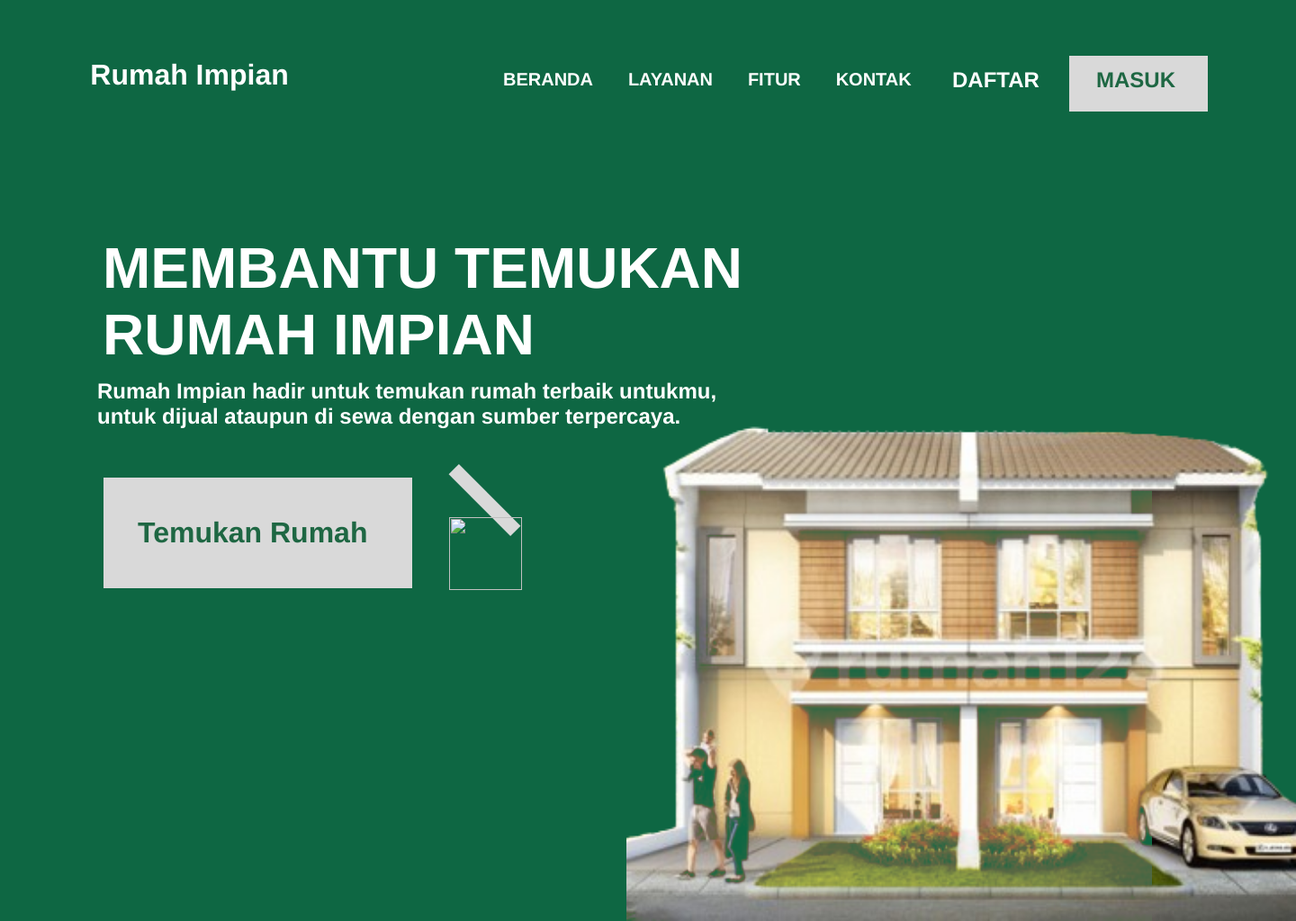
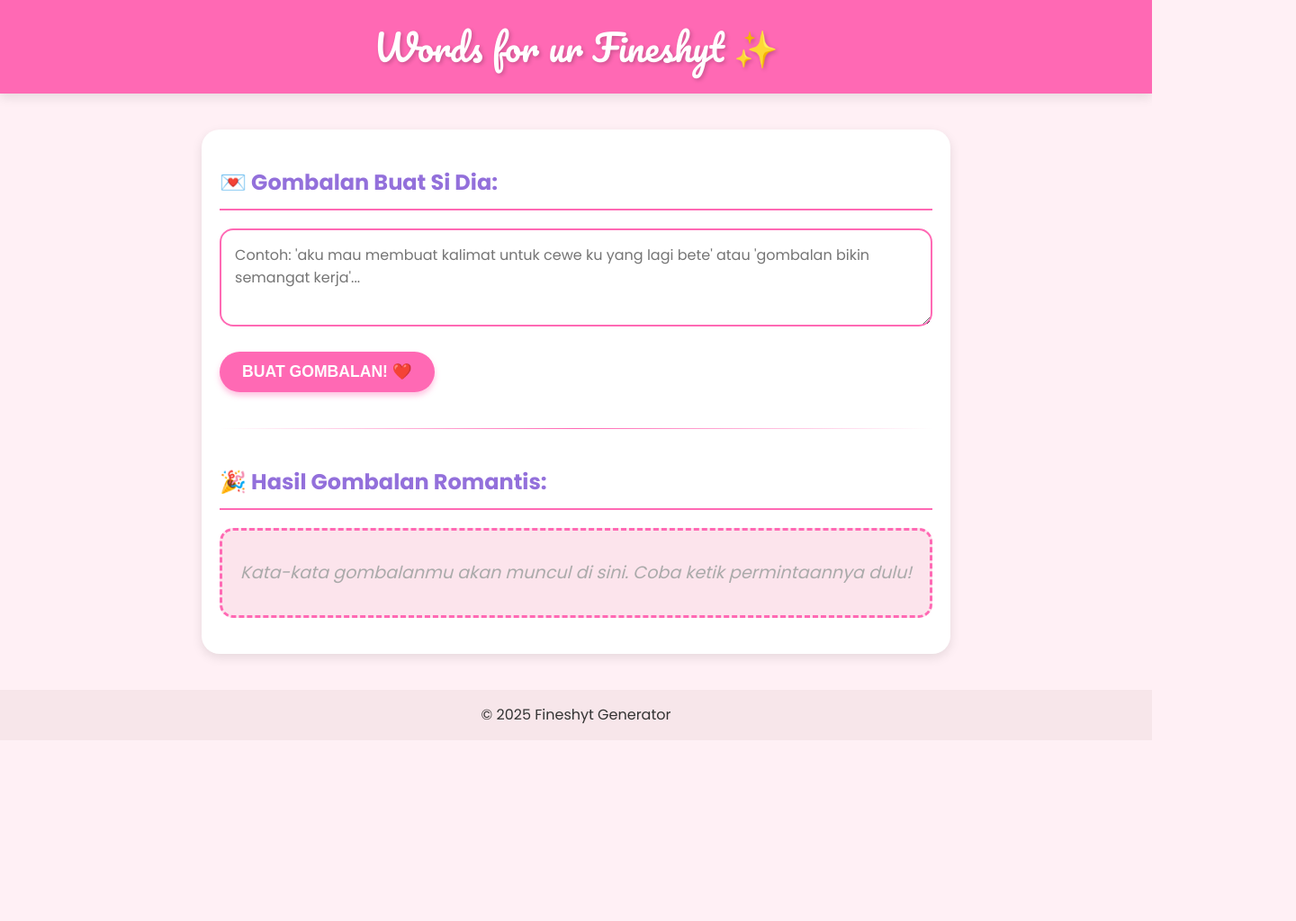
Before and after one commit to yesking-ilove-chicken/punya-lionel, a plain HTML site: page index.html in a window 1280 px wide. Shown: the whole page at 90% size, 1440 px wide, since content can reach past the window. After the commit the page ends 823 px from the top, so only its background shows below. Drawn offline with nearby package versions, Linux system fonts and the light colour scheme.

Commit message:
Add files via upload

```diff
--- a/index.html
+++ b/index.html
@@ -1,39 +1,46 @@
 <!DOCTYPE html>
-<html>
-  <head>
-    <meta name="viewport" content="width=device-width, initial-scale=1" />
-    <meta charset="utf-8" />
-    <link rel="stylesheet" href="globals.css" />
-    <link rel="stylesheet" href="style.css" />
-  </head>
-  <body>
-    <div class="desktop">
-      <div class="div">
-        <div class="judul">Rumah Impian</div>
-        <div class="overlap">
-          <div class="BERANDA-LAYANAN">
-            BERANDA&nbsp;&nbsp;&nbsp;&nbsp;&nbsp;&nbsp; LAYANAN&nbsp;&nbsp;&nbsp;&nbsp;&nbsp;&nbsp;
-            FITUR&nbsp;&nbsp;&nbsp;&nbsp;&nbsp;&nbsp; KONTAK
-          </div>
-          <div class="text-wrapper">DAFTAR</div>
-          <div class="rectangle"></div>
-          <div class="text-wrapper-2">MASUK</div>
-        </div>
-        <img class="img" src="img/rectangle-1.svg" />
-        <div class="overlap-group">
-          <div class="overlap-group-2">
-            <div class="text-wrapper-3">MEMBANTU TEMUKAN RUMAH IMPIAN</div>
-            <p class="rumah-impian-hadir">
-              Rumah Impian hadir untuk temukan rumah terbaik untukmu,<br />
-              untuk dijual ataupun di sewa dengan sumber terpercaya.
-            </p>
-            <img class="rectangle-2" src="gambar rumah onel.png.png" />
-          </div>
-          <div class="div-wrapper"><div class="text-wrapper-4">Temukan Rumah</div></div>
-          <div class="rectangle-3"></div>
-          <img class="rectangle-4" src="img/rectangle-5.svg" />
-        </div>
-      </div>
-    </div>
-  </body>
+<html lang="id">
+<head>
+    <meta charset="UTF-8">
+    <meta name="viewport" content="width=device-width, initial-scale=1.0">
+    <title>Words for ur Fineshyt | Gombalan Romantis</title>
+    <link rel="stylesheet" href="style.css">
+    <link href="https://fonts.googleapis.com/css2?family=Pacifico&family=Poppins:wght@300;400;700&display=swap" rel="stylesheet">
+    <script src="https://cdn.jsdelivr.net/npm/canvas-confetti@1.6.0/dist/confetti.browser.js"></script>
+</head>
+<body>
+    <header>
+        <div class="logo">Words for ur Fineshyt ✨</div>
+    </header>
+
+    <main class="container">
+        <section class="input-section">
+            <label for="permintaan">
+                <h2>💌 Gombalan Buat Si Dia:</h2>
+            </label>
+            <textarea id="permintaan" placeholder="Contoh: 'aku mau membuat kalimat untuk cewe ku yang lagi bete' atau 'gombalan bikin semangat kerja'..." rows="3"></textarea>
+            <button id="buatGombalanBtn" class="primary-btn">
+                Buat Gombalan! ❤️
+            </button>
+        </section>
+
+        <div class="separator"></div>
+
+        <section class="output-section">
+            <h2>🎉 Hasil Gombalan Romantis:</h2>
+            <div id="hasilGombalan" class="gombalan-box">
+                <p class="placeholder-text">Kata-kata gombalanmu akan muncul di sini. Coba ketik permintaannya dulu!</p>
+            </div>
+            <button id="salinGombalanBtn" class="secondary-btn" style="display: none;">
+                Salin Gombalan
+            </button>
+        </section>
+    </main>
+
+    <footer>
+        <p>&copy; 2025 Fineshyt Generator</p>
+    </footer>
+
+    <script src="script.js"></script>
+</body>
 </html>
--- /dev/null
+++ b/script.js
@@ -0,0 +1,117 @@
+// Data Gombalan: Kelompokkan berdasarkan kata kunci sederhana
+const gombalanData = {
+    // Kategori "bete"
+    bete: [
+        "Kenapa kamu bete, Sayang? Aku janji bakal jadi badut pribadimu hari ini biar senyummu balik lagi.",
+        "Marah-marah aja tetep lucu, apalagi kalau senyum. Jangan bete lama-lama ya, nanti aku kangen manisnya senyummu.",
+        "Aku tahu kamu bete, tapi kamu tahu gak? Bete-nya kamu itu kayak magnet, bikin aku makin tertarik buat hibur kamu.",
+        "Kamu seperti matahari, walau lagi 'mendung' (bete), cahayanya (cinta) tetap menerangi hariku. Maafin aku ya.",
+        "Stop betenya dong! Aku mau ngajak kamu lari, tapi bukan lari dari masalah, tapi lari ke pelukan aku."
+    ],
+    // Kategori "kerja" atau "semangat"
+    kerja: [
+        "Semangat kerjanya, Sayang! Ingat, secangkir kopi aja kalah manis sama semangat dan senyum kamu hari ini.",
+        "Aku tahu kamu lagi sibuk, tapi jangan lupa istirahat, ya. Kamu itu 'proyek' paling berharga di hidupku.",
+        "Walaupun kita jauh, semangat kerjamu itu kayak sinyal 5G, kenceng banget. Aku selalu dukung kamu!",
+        "Fokus kerjanya! Biar cepet kelar, terus kita bisa 'meeting' romantis bareng. Love you!"
+    ],
+    // Kategori "kangen"
+    kangen: [
+        "Kalau rindu dihitung pakai kilometer, mungkin aku udah keliling bumi berkali-kali. Cepet ketemu, yuk?",
+        "Kamu tahu gak bedanya kamu sama bulan? Kalau bulan jauh, kalau kamu... juga jauh. Makanya aku kangen banget!",
+        "Aku rela jadi tukang pos, asalkan yang aku kirim dan terima cuma surat cinta dari kamu setiap hari.",
+        "Kangen itu kayak hujan, datang tiba-tiba. Kalau kamu, datangnya di hatiku dan gak pernah pergi."
+    ],
+    // Gombalan Umum (Jika kata kunci tidak ditemukan)
+    umum: [
+        "Aku rela ikut lomba lari keliling dunia, asalkan engkau yang menjadi garis finishnya.",
+        "Kamu itu seperti garam di lautan, tidak terlihat namun akan selalu ada untuk selamanya.",
+        "Meskipun hari ini hujan, di hatiku selalu ada pelangi karena kamu selalu ada disana.",
+        "Aku ingin seperti sendok dan garpu, selalu berdampingan di setiap waktu makan, eh, maksudnya di setiap waktu hidupku.",
+        "Aku nggak perlu wanita yang sempurna, tapi aku butuh kamu yang selalu menyempurnakan hari-hariku."
+    ]
+};
+
+// --- DOM Elements ---
+const permintaanTextarea = document.getElementById('permintaan');
+const buatGombalanBtn = document.getElementById('buatGombalanBtn');
+const hasilGombalanDiv = document.getElementById('hasilGombalan');
+const salinGombalanBtn = document.getElementById('salinGombalanBtn');
+
+// --- Fungsi Utama ---
+function generateGombalan() {
+    const permintaan = permintaanTextarea.value.toLowerCase().trim();
+    let selectedCategory = 'umum';
+
+    if (!permintaan) {
+        hasilGombalanDiv.innerHTML = '<p class="placeholder-text">Mohon masukkan permintaanmu dulu ya, Sayang!</p>';
+        salinGombalanBtn.style.display = 'none';
+        return;
+    }
+
+    // Logika Pemilihan Kategori Sederhana (Kata Kunci)
+    if (permintaan.includes('bete') || permintaan.includes('marah') || permintaan.includes('ngambek')) {
+        selectedCategory = 'bete';
+    } else if (permintaan.includes('kerja') || permintaan.includes('semangat') || permintaan.includes('sibuk')) {
+        selectedCategory = 'kerja';
+    } else if (permintaan.includes('kangen') || permintaan.includes('rindu') || permintaan.includes('jauh')) {
+        selectedCategory = 'kangen';
+    }
+
+    // Ambil gombalan acak dari kategori yang dipilih
+    const gombalanList = gombalanData[selectedCategory];
+    const randomIndex = Math.floor(Math.random() * gombalanList.length);
+    const gombalan = gombalanList[randomIndex];
+
+    // Tampilkan Hasil
+    hasilGombalanDiv.innerHTML = `<p class="gombalan-text">${gombalan}</p>`;
+    salinGombalanBtn.style.display = 'inline-block';
+
+    // Efek Konfeti (Interaktif/Unik)
+    triggerConfetti();
+}
+
+// Fungsi Konfeti (Diambil dari CDN)
+function triggerConfetti() {
+    const defaults = { startVelocity: 30, spread: 360, ticks: 60, zIndex: 0 };
+
+    function randomInRange(min, max) {
+        return Math.random() * (max - min) + min;
+    }
+
+    confetti({
+        ...defaults,
+        particleCount: 100,
+        origin: { x: randomInRange(0.1, 0.3), y: randomInRange(0.7, 0.9) },
+        colors: ['#FF69B4', '#9370DB', '#FFFFFF']
+    });
+
+    confetti({
+        ...defaults,
+        particleCount: 100,
+        origin: { x: randomInRange(0.7, 0.9), y: randomInRange(0.7, 0.9) },
+        colors: ['#FF69B4', '#9370DB', '#FFFFFF']
+    });
+}
+
+// Fungsi Salin
+function salinGombalan() {
+    const gombalanText = hasilGombalanDiv.querySelector('.gombalan-text').textContent;
+
+    navigator.clipboard.writeText(gombalanText).then(() => {
+        salinGombalanBtn.textContent = 'Tersalin! ✅';
+        salinGombalanBtn.disabled = true;
+
+        setTimeout(() => {
+            salinGombalanBtn.textContent = 'Salin Gombalan';
+            salinGombalanBtn.disabled = false;
+        }, 1500);
+    }).catch(err => {
+        console.error('Gagal menyalin: ', err);
+        alert('Gagal menyalin teks. Silakan salin manual.');
+    });
+}
+
+// --- Event Listeners ---
+buatGombalanBtn.addEventListener('click', generateGombalan);
+salinGombalanBtn.addEventListener('click', salinGombalan);
--- a/style.css
+++ b/style.css
@@ -1,185 +1,185 @@
-.desktop {
-  background-color: #0e6743;
-  display: grid;
-  justify-items: center;
-  align-items: start;
-  width: 100vw;
+/* Import Font */
+@import url('https://fonts.googleapis.com/css2?family=Pacifico&family=Poppins:wght@300;400;700&display=swap');
+
+:root {
+    --primary-color: #FF69B4; /* Hot Pink - Romantis */
+    --secondary-color: #9370DB; /* Medium Purple */
+    --text-dark: #333;
+    --text-light: #fff;
+    --bg-light: #FFF0F5; /* Lavender Blush - Background Lembut */
+    --shadow: 0 4px 12px rgba(0, 0, 0, 0.1);
 }
 
-.desktop .div {
-  background-color: #0e6743;
-  overflow: hidden;
-  mix-blend-mode: lighten;
-  width: 1440px;
-  height: 1024px;
-  position: relative;
+* {
+    box-sizing: border-box;
+    margin: 0;
+    padding: 0;
 }
 
-.desktop .judul {
-  position: absolute;
-  width: 313px;
-  top: 65px;
-  left: 54px;
-  font-family: "Inter-ExtraBold", Helvetica;
-  font-weight: 800;
-  color: #ffffff;
-  font-size: 32px;
-  text-align: center;
-  letter-spacing: 0;
-  line-height: normal;
+body {
+    font-family: 'Poppins', sans-serif;
+    background-color: var(--bg-light);
+    color: var(--text-dark);
+    line-height: 1.6;
+    min-height: 100vh;
+    display: flex;
+    flex-direction: column;
 }
 
-.desktop .overlap {
-  position: absolute;
-  width: 853px;
-  height: 102px;
-  top: 62px;
-  left: 559px;
+/* Header & Footer */
+header {
+    background-color: var(--primary-color);
+    color: var(--text-light);
+    padding: 20px 0;
+    text-align: center;
+    box-shadow: var(--shadow);
 }
 
-.desktop .BERANDA-LAYANAN {
-  position: absolute;
-  width: 806px;
-  top: 15px;
-  left: 0;
-  font-family: "Inter-ExtraBold", Helvetica;
-  font-weight: 800;
-  color: #ffffff;
-  font-size: 20px;
-  letter-spacing: 0;
-  line-height: normal;
+.logo {
+    font-family: 'Pacifico', cursive;
+    font-size: 2.5em;
+    text-shadow: 2px 2px 4px rgba(0, 0, 0, 0.2);
 }
 
-.desktop .text-wrapper {
-  position: absolute;
-  width: 177px;
-  top: 13px;
-  left: 499px;
-  font-family: "Inter-ExtraBold", Helvetica;
-  font-weight: 800;
-  color: #ffffff;
-  font-size: 24px;
-  letter-spacing: 0;
-  line-height: normal;
+footer {
+    text-align: center;
+    padding: 15px 0;
+    margin-top: auto;
+    background-color: #f7e6ea;
+    color: var(--text-dark);
 }
 
-.desktop .rectangle {
-  position: absolute;
-  width: 154px;
-  height: 62px;
-  top: 0;
-  left: 629px;
-  background-color: #d9d9d9;
+/* Container Utama */
+.container {
+    max-width: 900px;
+    margin: 40px auto;
+    padding: 20px;
+    background-color: var(--text-light);
+    border-radius: 20px;
+    box-shadow: var(--shadow);
+    flex-grow: 1;
 }
 
-.desktop .text-wrapper-2 {
-  position: absolute;
-  width: 194px;
-  top: 13px;
-  left: 659px;
-  font-family: "Inter-ExtraBold", Helvetica;
-  font-weight: 800;
-  color: #1e6743;
-  font-size: 24px;
-  letter-spacing: 0;
-  line-height: normal;
+h2 {
+    color: var(--secondary-color);
+    border-bottom: 2px solid var(--primary-color);
+    padding-bottom: 10px;
+    margin-bottom: 20px;
 }
 
-.desktop .img {
-  position: absolute;
-  width: 141px;
-  height: 70px;
-  top: 403px;
-  left: 1877px;
+/* Input Section */
+.input-section, .output-section {
+    padding: 20px 0;
 }
 
-.desktop .overlap-group {
-  position: absolute;
-  width: 1332px;
-  height: 763px;
-  top: 261px;
-  left: 108px;
+textarea {
+    width: 100%;
+    padding: 15px;
+    margin-bottom: 20px;
+    border: 2px solid var(--primary-color);
+    border-radius: 15px;
+    font-size: 1em;
+    font-family: 'Poppins', sans-serif;
+    resize: vertical;
+    transition: border-color 0.3s;
 }
 
-.desktop .overlap-group-2 {
-  position: absolute;
-  width: 1332px;
-  height: 763px;
-  top: 0;
-  left: 0;
+textarea:focus {
+    border-color: var(--secondary-color);
+    outline: none;
 }
 
-.desktop .text-wrapper-3 {
-  position: absolute;
-  width: 833px;
-  top: 0;
-  left: 6px;
-  font-family: "Inter-ExtraBold", Helvetica;
-  font-weight: 800;
-  color: #ffffff;
-  font-size: 64px;
-  letter-spacing: 0;
-  line-height: normal;
+/* Tombol */
+.primary-btn, .secondary-btn {
+    padding: 12px 25px;
+    border: none;
+    border-radius: 50px;
+    font-size: 1.1em;
+    font-weight: 700;
+    cursor: pointer;
+    transition: all 0.3s ease;
+    text-transform: uppercase;
 }
 
-.desktop .rumah-impian-hadir {
-  position: absolute;
-  width: 839px;
-  top: 160px;
-  left: 0;
-  font-family: "Inter-ExtraBold", Helvetica;
-  font-weight: 800;
-  color: #ffffff;
-  font-size: 24px;
-  letter-spacing: 0;
-  line-height: normal;
+.primary-btn {
+    background-color: var(--primary-color);
+    color: var(--text-light);
+    box-shadow: 0 4px 6px rgba(255, 105, 180, 0.4);
 }
 
-.desktop .rectangle-2 {
-  position: absolute;
-  width: 744px;
-  height: 579px;
-  top: 184px;
-  left: 588px;
-  object-fit: cover;
+.primary-btn:hover {
+    background-color: #e8529e;
+    transform: translateY(-2px);
 }
 
-.desktop .div-wrapper {
-  position: absolute;
-  width: 343px;
-  height: 123px;
-  top: 270px;
-  left: 7px;
-  background-color: #d9d9d9;
+.secondary-btn {
+    background-color: var(--secondary-color);
+    color: var(--text-light);
+    margin-top: 15px;
+    box-shadow: 0 4px 6px rgba(147, 112, 219, 0.4);
 }
 
-.desktop .text-wrapper-4 {
-  position: absolute;
-  width: 267px;
-  top: 43px;
-  left: 38px;
-  font-family: "Inter-ExtraBold", Helvetica;
-  font-weight: 800;
-  color: #1e6743;
-  font-size: 32px;
-  letter-spacing: 0;
-  line-height: normal;
+.secondary-btn:hover {
+    background-color: #7d5bb0;
+    transform: translateY(-2px);
 }
 
-.desktop .rectangle-3 {
-  position: absolute;
-  width: 97px;
-  height: 16px;
-  top: 287px;
-  left: 382px;
-  background-color: #d9d9d9;
-  transform: rotate(45deg);
+/* Output Section */
+.gombalan-box {
+    min-height: 100px;
+    padding: 20px;
+    background-color: #fce4ec; /* Background Output Lembut */
+    border: 3px dashed var(--primary-color);
+    border-radius: 15px;
+    display: flex;
+    align-items: center;
+    justify-content: center;
+    text-align: center;
+    font-style: italic;
+    font-size: 1.2em;
+    color: var(--text-dark);
+    transition: all 0.5s ease;
 }
 
-.desktop .rectangle-4 {
-  position: absolute;
-  width: 81px;
-  height: 81px;
-  top: 314px;
-  left: 391px;
+.gombalan-text {
+    font-style: normal;
+    font-weight: 600;
+    color: var(--secondary-color);
+    line-height: 1.5;
+    animation: fadeIn 1s ease-out;
 }
+
+.placeholder-text {
+    color: #aaa;
+    font-size: 1em;
+    font-style: italic;
+}
+
+.separator {
+    height: 1px;
+    background: linear-gradient(to right, transparent, var(--primary-color), transparent);
+    margin: 20px 0;
+}
+
+/* Animasi */
+@keyframes fadeIn {
+    from { opacity: 0; transform: translateY(10px); }
+    to { opacity: 1; transform: translateY(0); }
+}
+
+/* Responsif */
+@media (max-width: 600px) {
+    .container {
+        margin: 20px;
+        padding: 15px;
+    }
+
+    .logo {
+        font-size: 1.8em;
+    }
+
+    .primary-btn, .secondary-btn {
+        width: 100%;
+        margin-bottom: 10px;
+    }
+}
```
